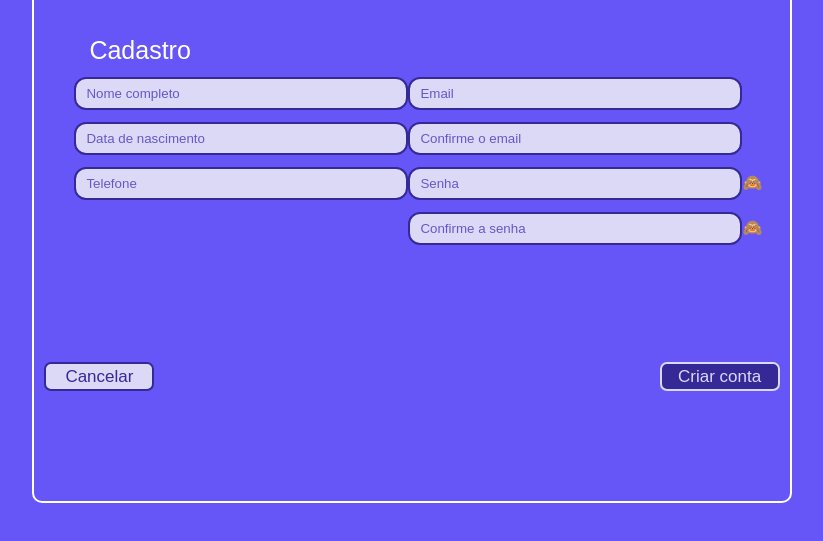
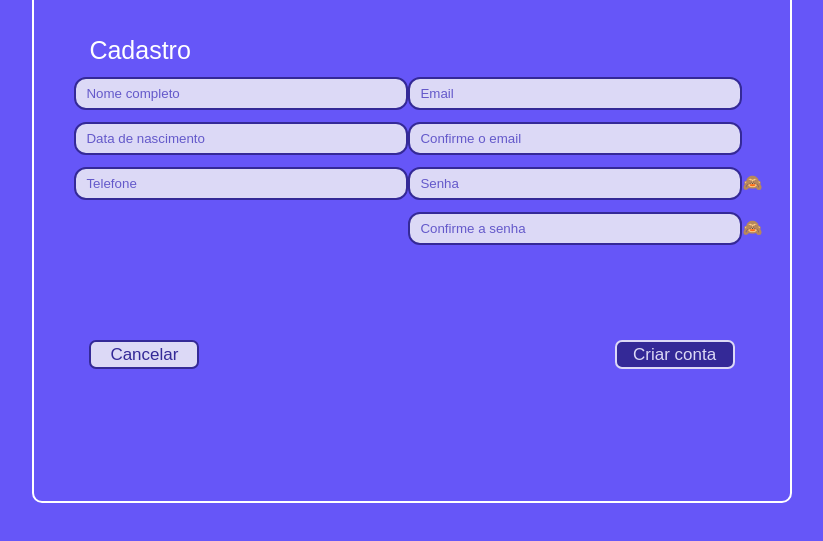
Before and after one commit to ThVbs/Vibe_Sound, a plain HTML site: page Views/cadastro.html in a window 1280 px wide. Shown: the part 115-656 px from the top of the page, without its empty margins (228-1051 px from the left). Drawn offline with Linux system fonts and the light colour scheme; a web font is replaced by a local one.

Commit message:
estilização tela de cadastro

```diff
--- a/Style/telaCadastro.css
+++ b/Style/telaCadastro.css
@@ -81,12 +81,12 @@ input::placeholder {
 
 /* Área dos botões */
 #container_buttons {
-    height: 17vh;
     display: flex;
     align-items: flex-end;
     flex-direction: row;
     justify-content: space-between;
-    padding: 10px;
+    margin-top: 95px;
+    margin-bottom: 30px;
 }
 
 #button_salvar {
@@ -96,6 +96,7 @@ input::placeholder {
     color: #DCD9F6;
     font-family: 'Afacad', sans-serif;
     font-size: 17px;
+    margin-right: 55px;
     width: 120px;
     height: 29px;
 }
@@ -107,6 +108,7 @@ input::placeholder {
     color: #342997;
     font-family: 'Afacad', sans-serif;
     font-size: 17px;
+    margin-left: 55px;
     width: 110px;
     height: 29px;
 }
--- a/Style/telaInicial.css
+++ b/Style/telaInicial.css
@@ -4,7 +4,7 @@
 }
 
 body {
-    background-color: #2A1BB7;
+    background-color: #6656f8;
     color: #ffff;
     display: flex;
     justify-content: center;
```
